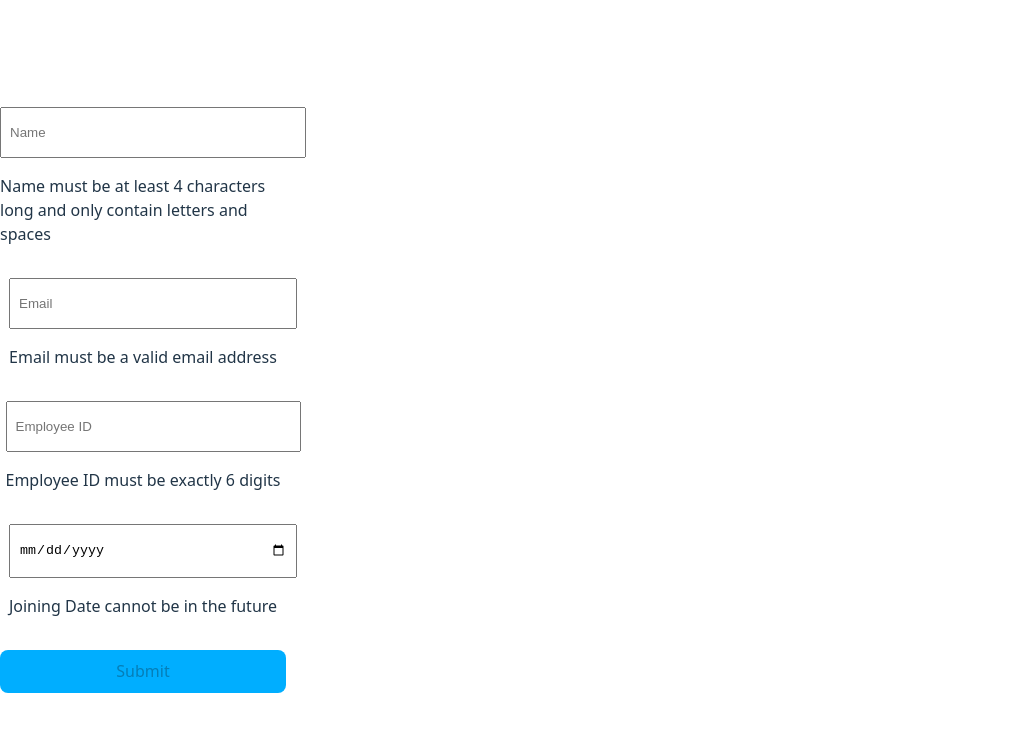
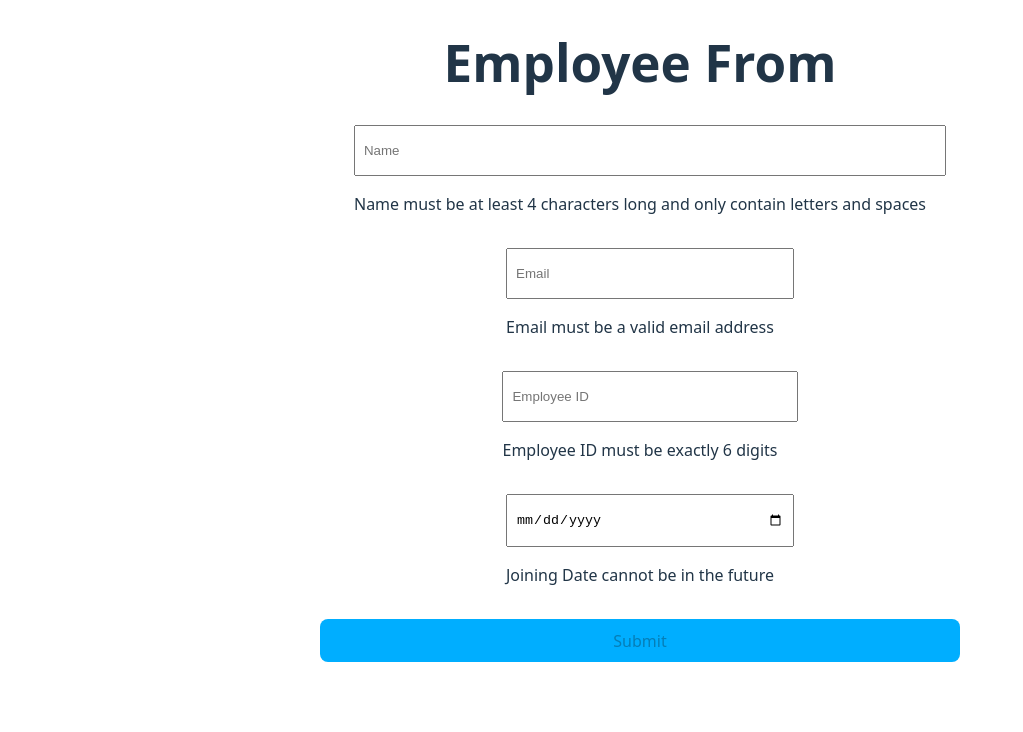
Before and after one commit to bye-shuvo/Contact-from, a React (Vite) app: page /employeeform in a window 1280 px wide. Shown: the top 732 px of the page, without its empty margins (0-1023 px from the left). Built offline with nearby package versions, Linux system fonts and the light colour scheme.

Commit message:
Updated the UI

```diff
--- a/src/components/EmployeeValidationFrom.tsx
+++ b/src/components/EmployeeValidationFrom.tsx
@@ -73,7 +73,8 @@ function EmployeeValidationForm() {
   }, [nameValidation, emailValidation, employeeIdValidation, joiningDateValidation]);
 
   return (
-    <div className="layout-column align-items-center mt-20 ">
+    <div className="App layout-column align-items-center mt-20 ">
+      <h1>Employee From</h1>
       <form onSubmit={handleSubmit}>
         <div className="layout-column align-items-start mb-10 w-50" data-testid="input-name">
           <input
```
